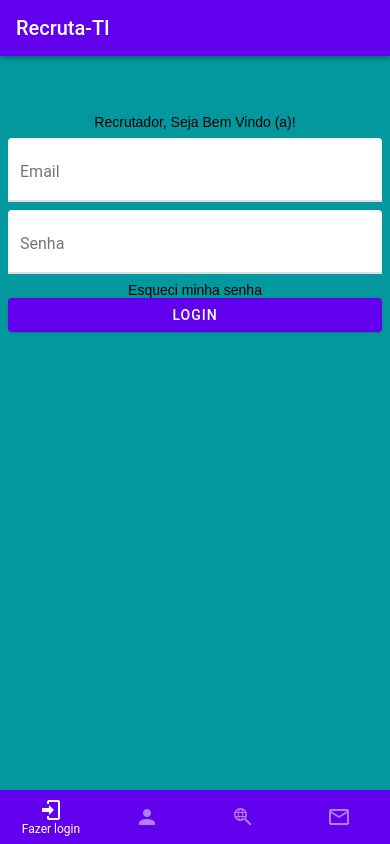
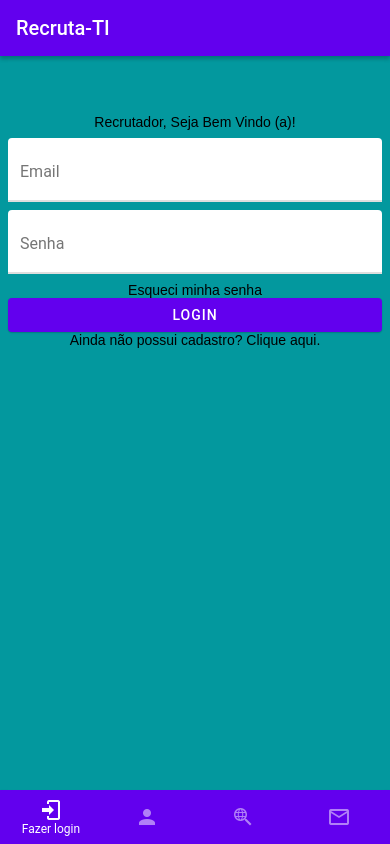
Before and after one commit to pedrohplacerda/recruta-ti, a React Native app: screen / in a window 390 px wide. Built offline with nearby package versions, Linux system fonts and the light colour scheme.

Commit message:
Refatorando o nome da constante

```diff
--- a/pages/LoginRecrutador.js
+++ b/pages/LoginRecrutador.js
@@ -6,7 +6,7 @@ import Header from '../components/Header';
 import Body from '../components/Body';
 import Input from '../components/Input';
 
-const App = () => {
+const LoginRecrutador = () => {
 
   const [email, setEmail] = React.useState("");
   const [senha, setSenha] = React.useState("");
@@ -36,6 +36,9 @@ const App = () => {
         <Button mode="contained" onPress={() => console.log('Pressed')}>
           Login
         </Button>
+        <Text style={styles.text}>
+          Ainda não possui cadastro? Clique aqui.
+        </Text>
       </Body>
     </Container>
   );
@@ -54,4 +57,4 @@ const styles = StyleSheet.create({
   }
 });
 
-export default App;
+export default LoginRecrutador;
```
